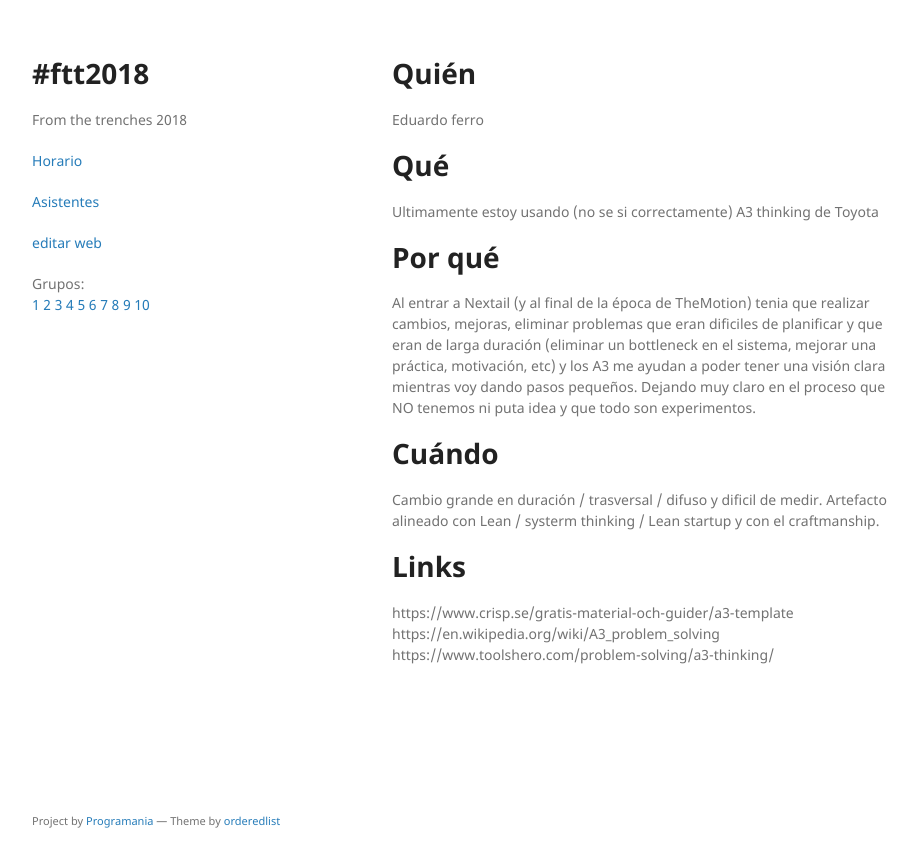
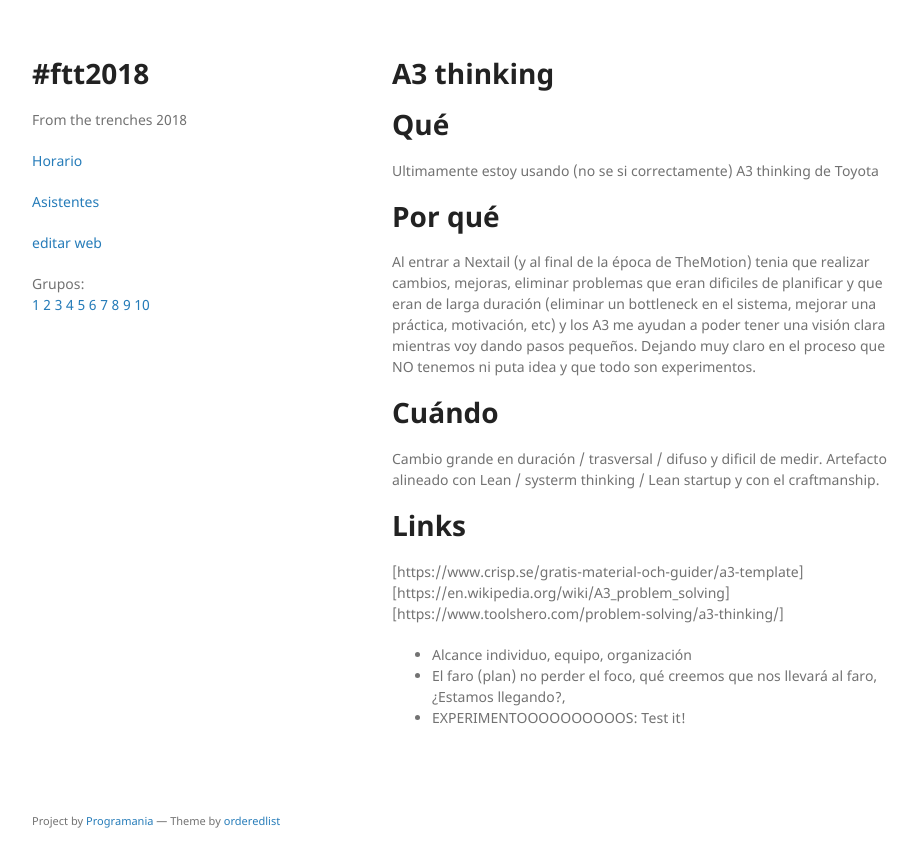
Before and after one commit to xala3pa/ftt2018, a Jekyll site: the page built from experiencias/38.md, in a window 1280 px wide. Shown: the top 867 px of the page, without its empty margins (178-1096 px from the left). Built offline with Jekyll 4.4.1, drawn with Linux system fonts in a browser that asks for light colours; our own code applies the rules of GitHub Pages for plain Markdown files.

Commit message:
Luis Tirano

```diff
--- a/experiencias/38.md
+++ b/experiencias/38.md
@@ -1,5 +1,4 @@
-# Quién
-Eduardo ferro
+# A3 thinking
 
 # Qué
 Ultimamente estoy usando (no se si correctamente) A3 thinking de Toyota
@@ -11,4 +10,10 @@ Al entrar a Nextail (y al final de la época de TheMotion) tenia que realizar ca
 Cambio grande en duración / trasversal / difuso y dificil de medir. Artefacto alineado con Lean / systerm thinking / Lean startup y con el craftmanship.
 
 # Links
-https://www.crisp.se/gratis-material-och-guider/a3-template https://en.wikipedia.org/wiki/A3_problem_solving https://www.toolshero.com/problem-solving/a3-thinking/
+[https://www.crisp.se/gratis-material-och-guider/a3-template]
+[https://en.wikipedia.org/wiki/A3_problem_solving]
+[https://www.toolshero.com/problem-solving/a3-thinking/]
+
+- Alcance individuo, equipo, organización
+- El faro (plan) no perder el foco, qué creemos que nos llevará al faro, ¿Estamos llegando?,
+- EXPERIMENTOOOOOOOOOOS: Test it!
```
